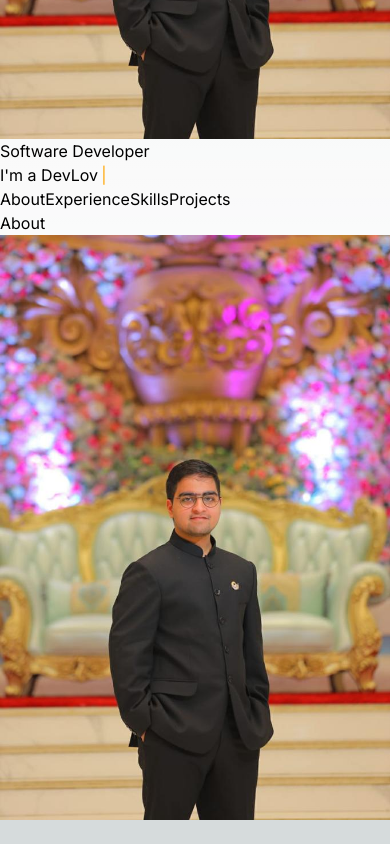
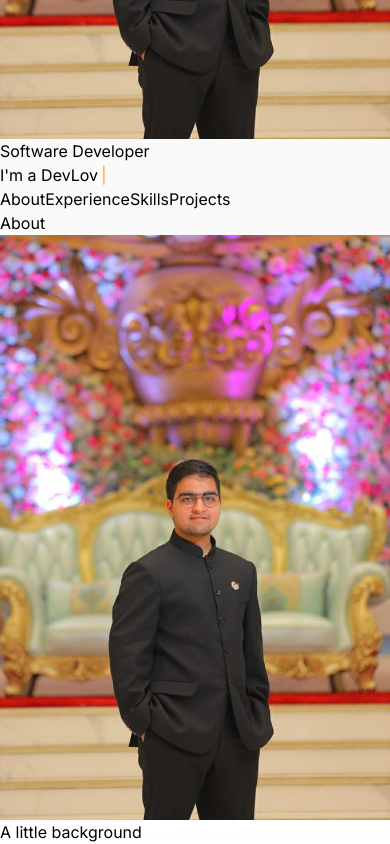
Before and after one commit to sareenakul/MyPortfolio, a Next.js app in the folder portfolio/: page / in a window 390 px wide. Shown: the part 4061-4905 px from the top of the page. Before the commit the page ends 4881 px from the top, so only its background shows below. Built offline with nearby package versions, Linux system fonts and the light colour scheme.

Commit message:
Adding About me content

```diff
--- a/portfolio/Components/About.tsx
+++ b/portfolio/Components/About.tsx
@@ -27,6 +27,10 @@
             <Image src={akul} alt="Akul" className='-mb-20 md:mb-0 flex-shrink w-56 h-56 rounded-full object-cover
             md:rounded-lg md:w-64 md:h-95 xl:w-[500px] xl:h-[600px]' />
         </motion.div>
+
+        <div className='space-y-10 px-0 md:px-10'>
+            <h4 className='text-4xl font-semibold'>A little background</h4>
+        </div>
     </div>
   )
 }
```
